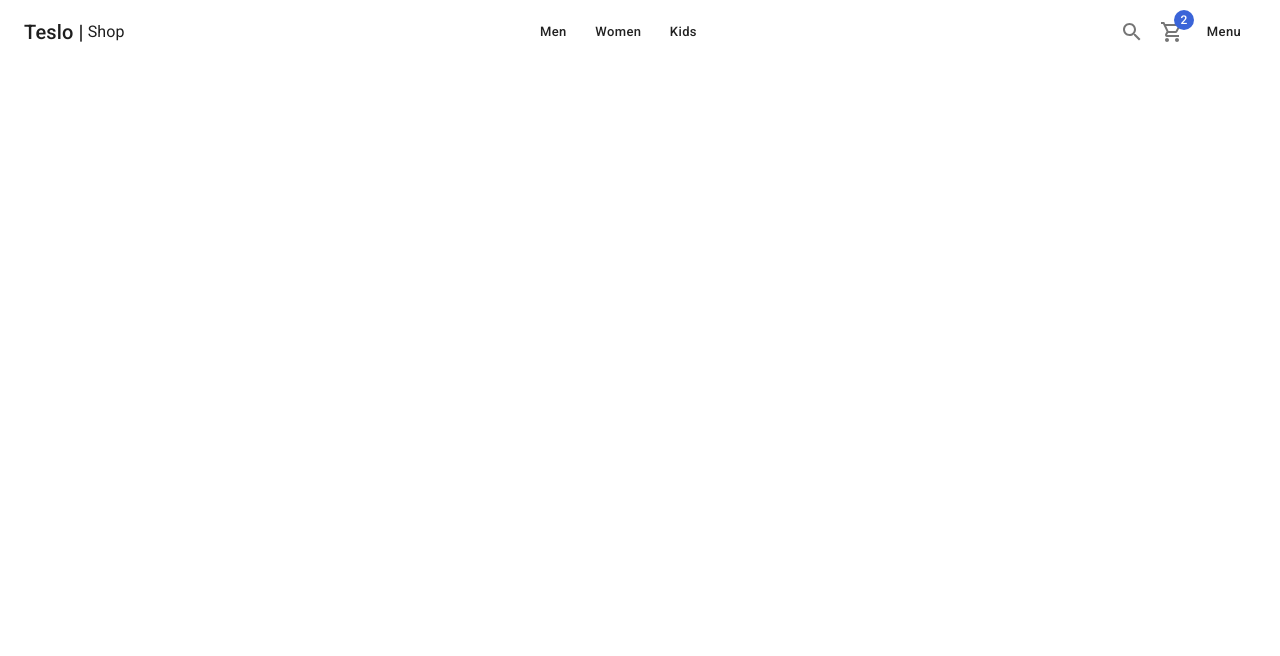
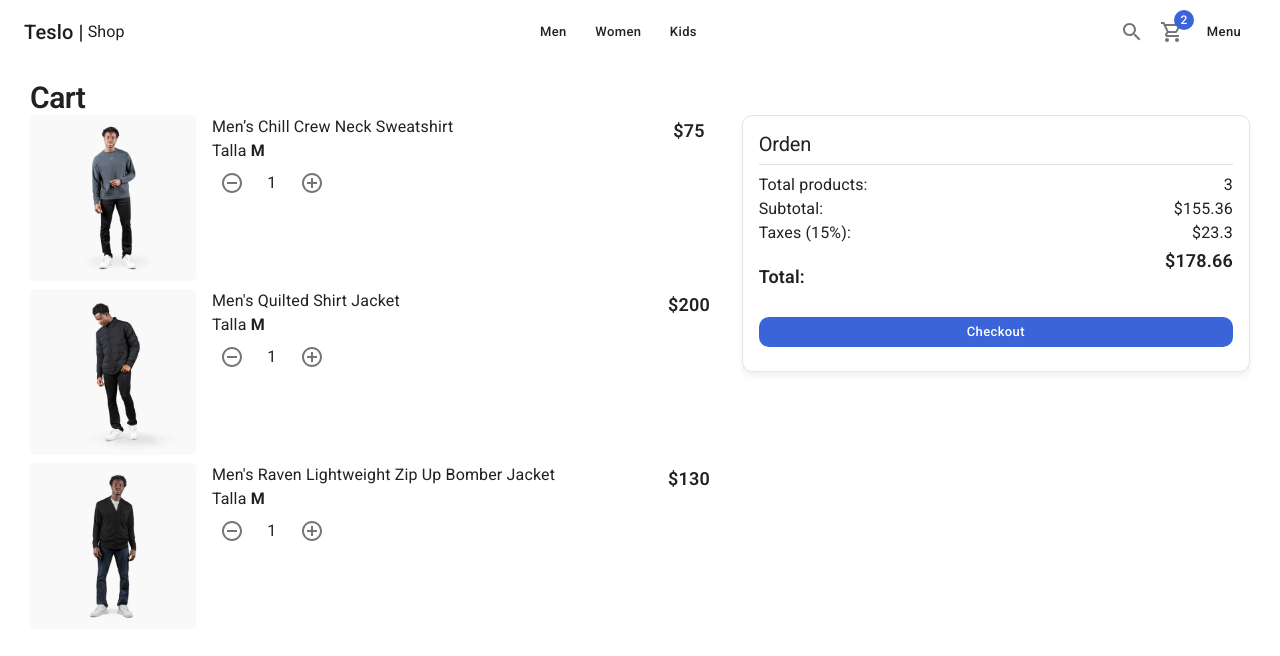
Before and after one commit to NexxyoLabsAsierGarcia/next-05-teslo-shop, a Next.js app: page /cart in a window 1280 px wide. Shown: the top 656 px of the page. Built offline with nearby package versions, Linux system fonts and the light colour scheme.

Commit message:
video 195

```diff
--- /dev/null
+++ b/components/cart/CartList.tsx
@@ -0,0 +1,61 @@
+import { initialData } from '@/database/products'
+import { Box, Button, CardActionArea, CardMedia, Grid, Link, Typography } from '@mui/material'
+import React, { FC } from 'react'
+import NextLink from "next/link";
+import { ItemCounter } from '../ui';
+
+const productsInCard = [
+    initialData.products[0],
+    initialData.products[1],
+    initialData.products[2],
+];
+
+interface Props {
+    editable?: boolean;
+}
+
+export const CartList: FC<Props> = ({editable = false}) => {
+  return (
+    <>
+        {
+            productsInCard.map( product => (
+                <Grid container spacing={2} key={product.slug} sx={{ mb: 1 }}>
+                <Grid item xs={3}>
+                    {/* TODO: go to product page */}
+                    <NextLink href="/product/slug" passHref legacyBehavior>
+                        <Link>
+                            <CardActionArea>
+                                <CardMedia
+                                    image={ `products/${ product.images[0] }` }
+                                    component="img"
+                                    sx={{ borderRadius: '5px' }}
+                                />
+                            </CardActionArea>
+                        </Link>
+                    </NextLink>
+                </Grid>
+                <Grid item xs={7}>
+                    <Box display="flex" flexDirection="column">
+                        <Typography variant='body1'>{ product.title }</Typography>
+                        <Typography variant='body1'>Talla <strong>M</strong></Typography>
+                        {
+                            editable
+                            ? <ItemCounter />
+                            : <Typography variant='h5'>3 items</Typography>
+                        }
+                    </Box>
+                </Grid>
+                <Grid item xs={2} display="flex" alignItems="center" flexDirection="column">
+                    <Typography variant="subtitle1">{`$${product.price}`}</Typography>
+                        {
+                            editable ?? (
+                                <Button variant="text" color="secondary">Delete</Button>
+                            )
+                        }
+                </Grid>
+                </Grid>
+            ))
+        }
+    </>
+  )
+}
--- /dev/null
+++ b/components/cart/OrderSummary.tsx
@@ -0,0 +1,36 @@
+import { Grid, Typography } from '@mui/material'
+import React from 'react'
+
+export const OrderSummary = () => {
+  return (
+    <Grid container>
+        <Grid item xs={6}>
+            <Typography>Total products:</Typography>
+        </Grid>
+        <Grid item xs={6} display="flex" justifyContent="end">
+            <Typography>3</Typography>
+        </Grid>
+
+        <Grid item xs={6}>
+            <Typography>Subtotal:</Typography>
+        </Grid>
+        <Grid item xs={6} display="flex" justifyContent="end">
+            <Typography>{ `$${155.36}`}</Typography>
+        </Grid>
+
+        <Grid item xs={6}>
+            <Typography>Taxes (15%):</Typography>
+        </Grid>
+        <Grid item xs={6} display="flex" justifyContent="end">
+            <Typography>{ `$${23.30}`}</Typography>
+        </Grid>
+
+        <Grid item xs={6} sx={{ mt: 2 }}>
+            <Typography variant='subtitle1'>Total:</Typography>
+        </Grid>
+        <Grid item xs={6} display="flex" justifyContent="end">
+            <Typography variant='subtitle1'>{ `$${178.66}`}</Typography>
+        </Grid>
+    </Grid>
+  )
+}
--- /dev/null
+++ b/components/cart/index.ts
@@ -0,0 +1,2 @@
+export * from './CartList';
+export * from './OrderSummary';
--- a/pages/cart/index.tsx
+++ b/pages/cart/index.tsx
@@ -1,19 +1,33 @@
+import { CartList, OrderSummary } from "@/components/cart"
 import { ShopLayout } from "@/components/layouts"
-import { Card, Grid, Typography } from "@mui/material"
+import { Box, Button, Card, CardContent, Divider, Grid, Typography } from "@mui/material"
 
 const CartPage = () => {
   return (
     <ShopLayout title="Cart" pageDescription="Teslo shopping cart">
-        <Typography variant="h1" component="h1">
+        <>
+            <Typography variant="h1" component="h1">Cart</Typography>
             <Grid container>
                 <Grid item xs={12} sm={7}>
-                    {/* Cart list */}
+                    <CartList editable />
                 </Grid>
                 <Grid item xs={12} sm={5}>
-                    <Card className="su"></Card>
+                    <Card className="summary-card">
+                        <CardContent>
+                            <Typography variant="h2">Orden</Typography>
+                            <Divider sx={{ my:1 }} />
+
+                            <OrderSummary />
+
+                            <Box sx={{ mt: 3 }}>
+                                <Button color="secondary" className="circular-btn" fullWidth>Checkout</Button>
+                            </Box>
+
+                        </CardContent>
+                    </Card>
                 </Grid>
             </Grid>
-        </Typography>
+        </>
     </ShopLayout>
   )
 }
```
